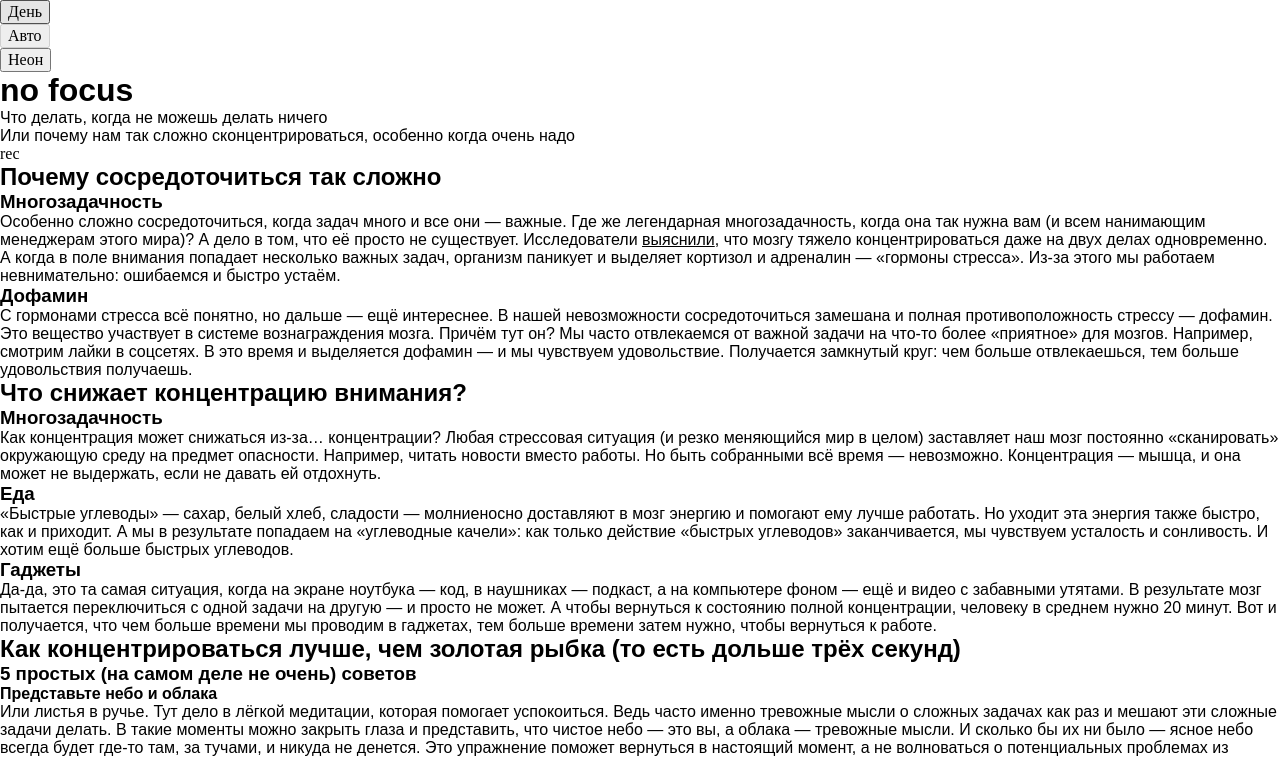
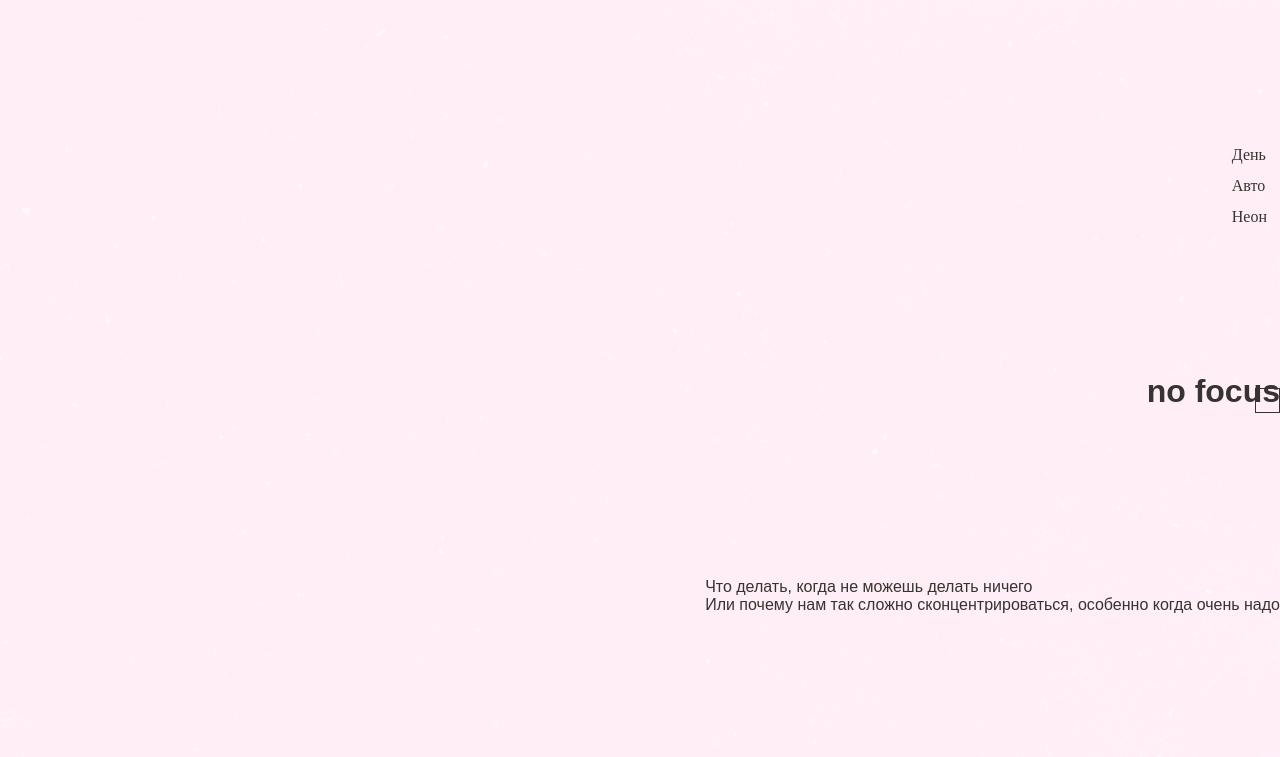
Before and after one commit to nikolai-kolia/slozhno-sosredotochitsya-ad, a plain HTML site: page index.html in a window 1280 px wide. Shown: the top 757 px of the page. Drawn offline with Linux system fonts and the light colour scheme.

Commit message:
Update style.css

```diff
--- a/styles/style.css
+++ b/styles/style.css
@@ -1,5 +1,67 @@
-/* Основные стили проекта. Это стили для темы, которую вы верстаете первой. */
+.page {
+  background-color: var(--bg-color);
+  font-family: var(--main-font);
+  font-size: var(--main-font-size);
+  color: var(--main-text-color);
+  line-height: var(--main-line-height);
+  background-attachment: fixed;
+  background-image: var(--bg-image);
+  background-repeat: no-repeat;
+  background-size: cover;
+  background-position: center;
+  margin: 0 auto;
+}
 
-.page {
-  /* сохраните в разметке и стилях класс page у тега body. Он удобен, чтобы составлять селекторы для разных цветовых тем. */
+.header {
+  display: grid;
+  grid-template-rows: 1fr min-content 1fr auto;
+  align-items: center;
+  justify-items: end;
+  padding: var(--main-padding);
 }
+
+.decorated-zone {
+  height: 100vh;
+  min-height: 668px;
+  position: relative;
+}
+
+.decorated-zone::before {
+  content: "";
+  position: absolute;
+  inset-inline-start: var(--main-padding);
+  inset-block-end: var(--main-padding);
+  inline-size: 25px;
+  block-size: 25px;
+  border-block-end: 1px solid var(--button-color);
+  border-inline-start: 1px solid var(--button-color);
+}
+
+.decorated-zone::after {
+  content: "";
+  position: absolute;
+  inset-inline-end: var(--main-padding);
+  inset-block-start: var(--main-padding);
+  inline-size: 25px;
+  block-size: 25px;
+  border-block-start: 1px solid var(--button-color);
+  border-inline-end: 1px solid var(--button-color);
+}
+
+.header__theme-menu {
+  justify-self: end;
+}
+
+.header__theme-menu-list {
+  display: flex;
+  flex-direction: column;
+  gap: 10px;
+}
+
+.header__theme-menu-button {
+  color: var(--button-color);
+  padding: 1.5px 13px;
+  border: none;
+  background-color: transparent;
+  cursor: pointer;
+}
```
